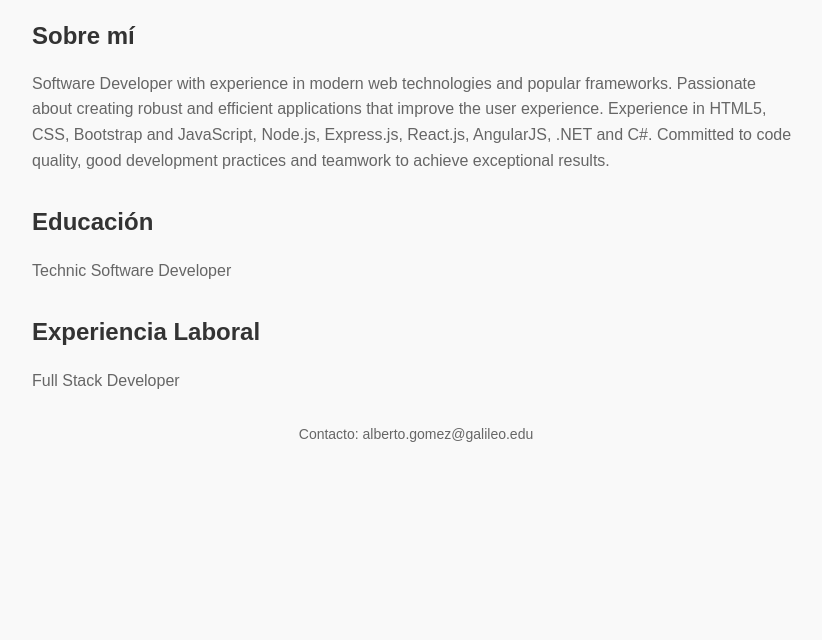
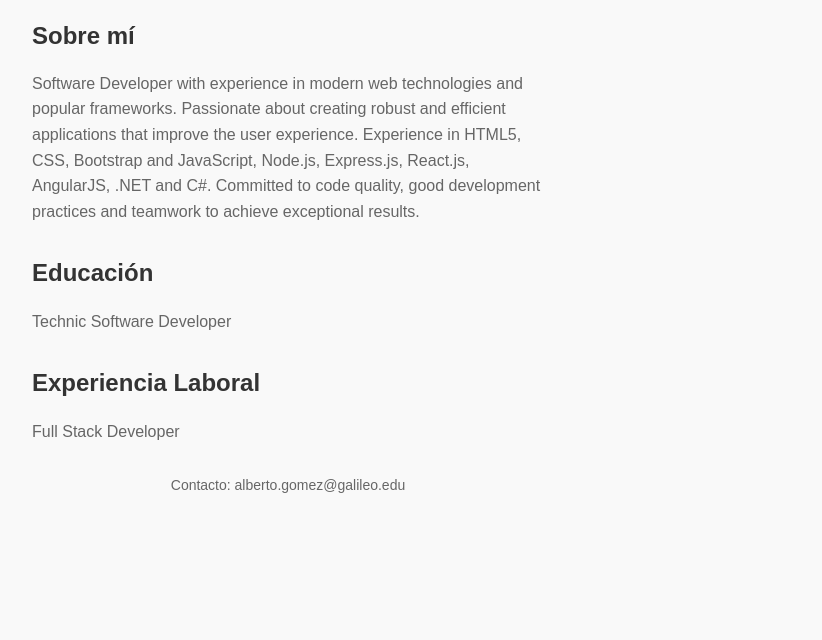
Before and after one commit to jorge-gomez7/cv-Jorge-Gomez, a plain HTML site: page index.html in a window 1280 px wide. Shown: the part 160-800 px from the top of the page, without its empty margins (244-1066 px from the left). Drawn offline with Linux system fonts and the light colour scheme.

Commit message:
Update styles.css
s

```diff
--- a/styles.css
+++ b/styles.css
@@ -7,7 +7,7 @@ body {
     background-color: #f9f9f9;
     color: #333;
     padding: 20px;
-    width: 60% !important;
+    width: 40% !important;
     margin-left: 20%;
 }
 
```
